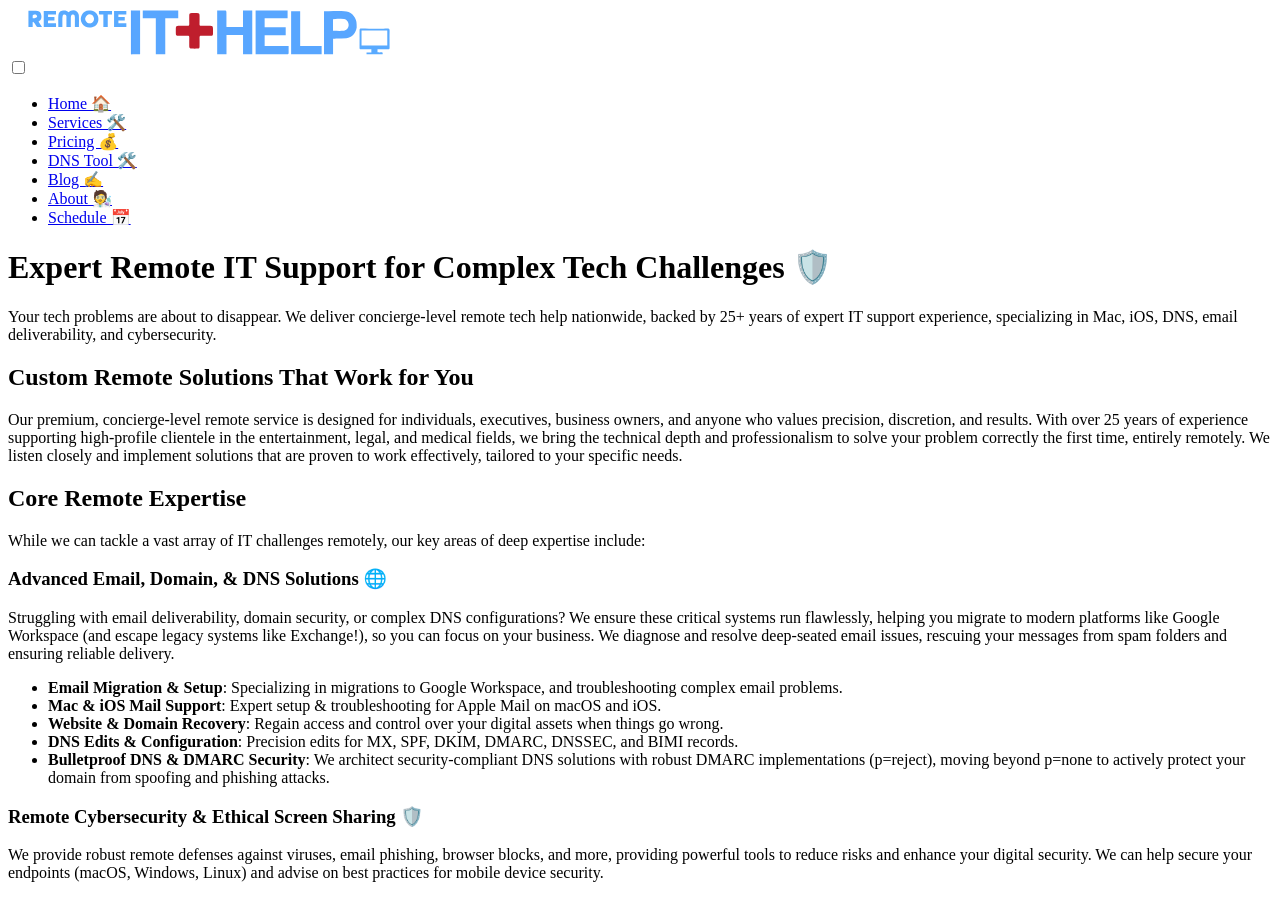
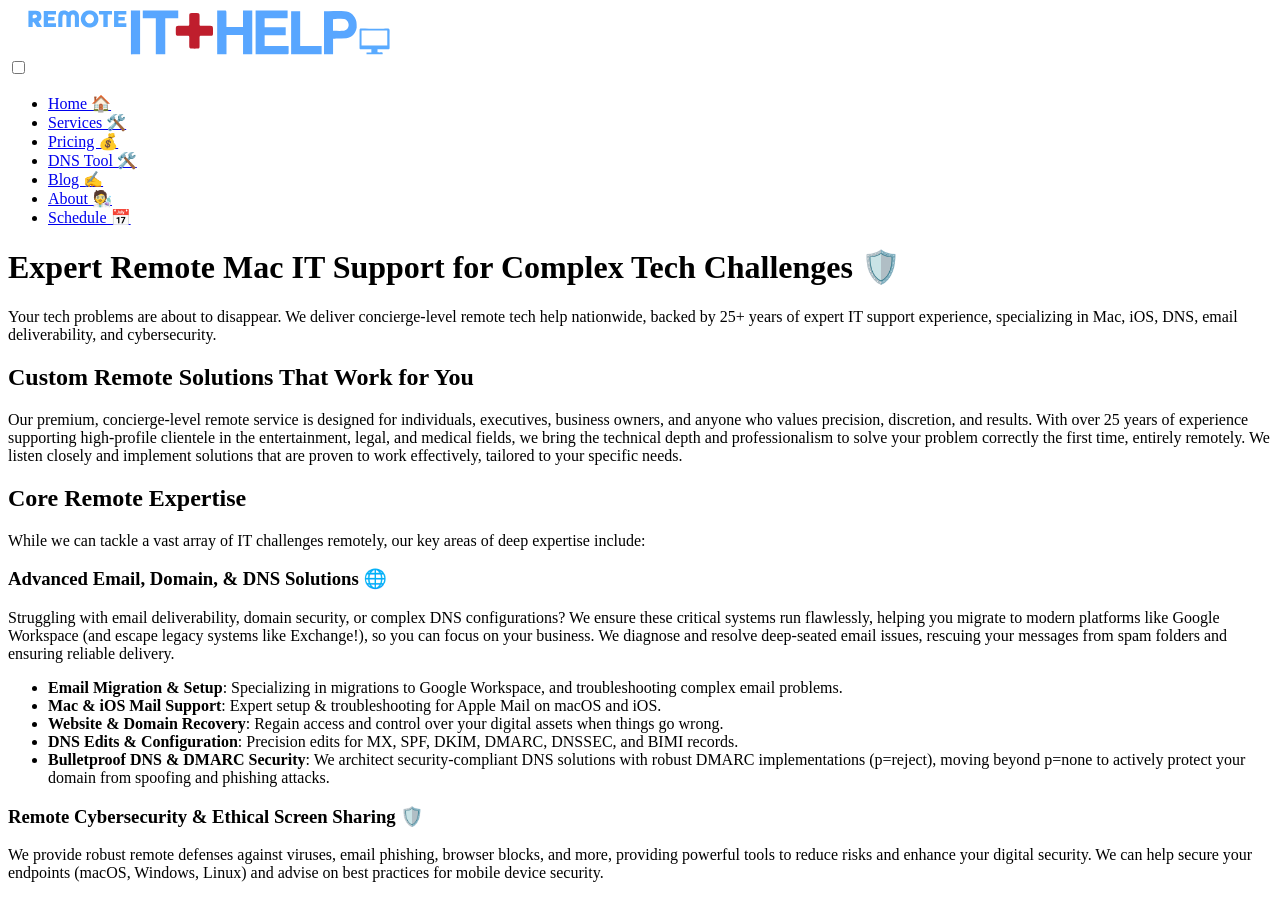
Before and after one commit to careyjames/remote-it-help-site, a Jekyll site: the page built from index.md, in a window 1280 px wide and 900 px high. Built offline with Jekyll 4.4.1, drawn with Linux system fonts in a browser that asks for light colours.

Commit message:
Update index.md

```diff
--- a/index.md
+++ b/index.md
@@ -1,6 +1,6 @@
 ---
 layout: default
-title: Home - Expert Remote IT Support for Complex Tech Challenges
+title: Home - Expert Remote Mac IT Support for Complex Tech Challenges
 image: /assets/images/logo-blue.png
 description: "Need expert remote IT help? 25+ years experience in Mac, iOS, DNS, email & cybersecurity. Get concierge-level, on-demand support nationwide."
 ---
@@ -30,7 +30,7 @@ description: "Need expert remote IT help? 25+ years experience in Mac, iOS, DNS,
 }
 </script>
 
-# Expert Remote IT Support for Complex Tech Challenges&nbsp;🛡️
+# Expert Remote Mac IT Support for Complex Tech Challenges&nbsp;🛡️
 
 Your tech problems are about to disappear. We deliver concierge-level remote tech help nationwide, backed by 25+ years of expert IT support experience, specializing in Mac, iOS, DNS, email deliverability, and cybersecurity.
 
```
